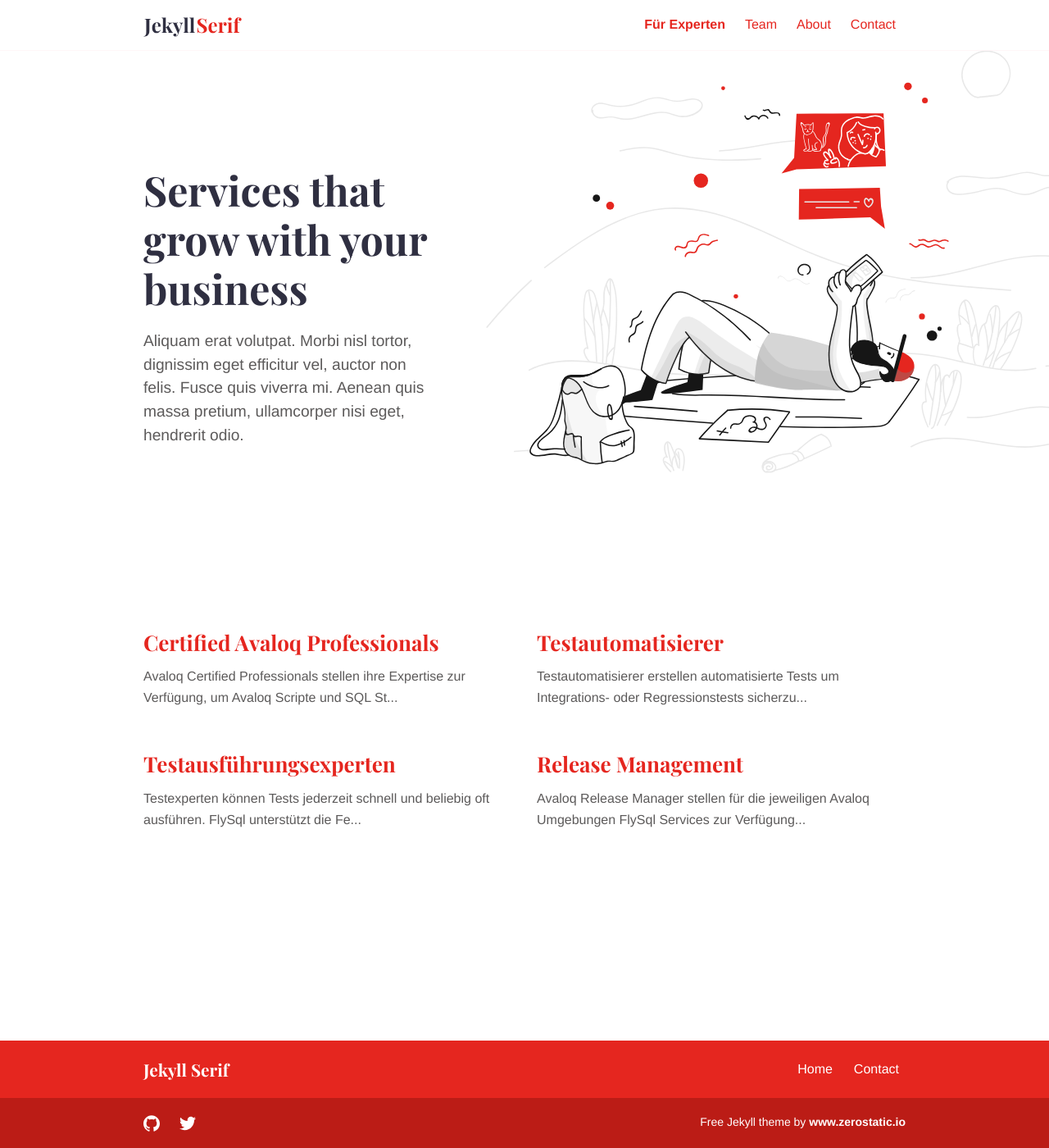
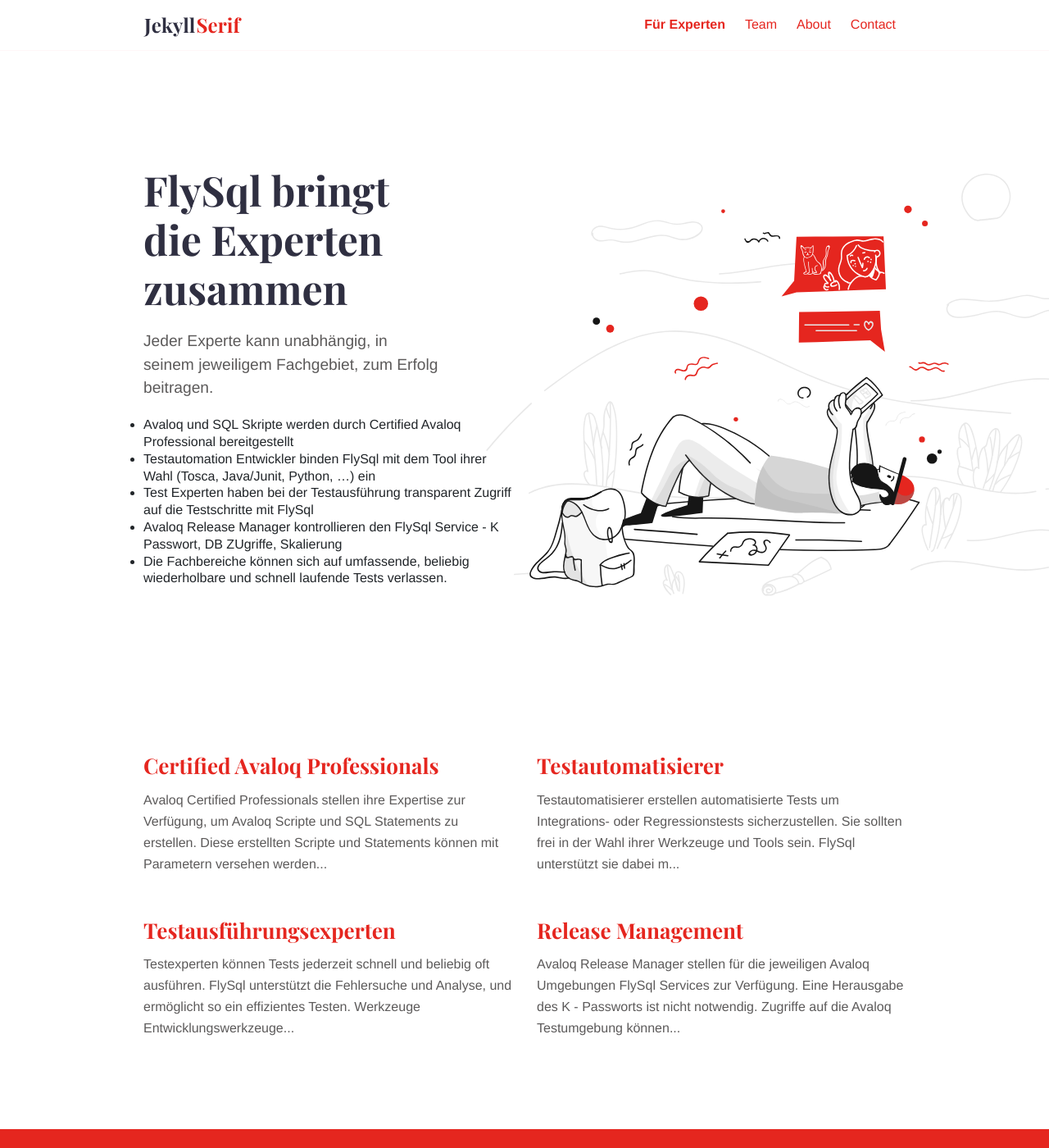
Before and after one commit to flysql/flysql.github.io, a Jekyll site: the page built from services.md, in a window 1280 px wide and 1400 px high. Shown: the whole window at 82% size. Built offline with Jekyll 4.4.1, drawn with Linux system fonts in a browser that asks for light colours.

Commit message:
change entry text in Für experten

```diff
--- a/_layouts/services.html
+++ b/_layouts/services.html
@@ -28,7 +28,7 @@
           <h2 class="service-title">
             <a href="{{ service.url | relative_url }}">{{ service.title }}</a>
           </h2>
-          <p>{{ service.content | markdownify | strip_html | truncate: 100 }}</p>
+          <p>{{ service.content | markdownify | strip_html | truncate: 200 }}</p>
         </div>
       </div>
     </div>
--- a/services.md
+++ b/services.md
@@ -7,6 +7,12 @@
 intro_image_hide_on_mobile: true
 ---
 
-# Services that grow with your business
+# FlySql bringt die Experten zusammen
 
-Aliquam erat volutpat. Morbi nisl tortor, dignissim eget efficitur vel, auctor non felis. Fusce quis viverra mi. Aenean quis massa pretium, ullamcorper nisi eget, hendrerit odio.
+Jeder Experte kann unabhängig, in seinem jeweiligem Fachgebiet, zum Erfolg beitragen.
+
+- Avaloq und SQL Skripte werden durch Certified Avaloq Professional bereitgestellt
+- Testautomation Entwickler binden FlySql mit dem Tool ihrer Wahl (Tosca, Java/Junit, Python, ...) ein
+- Test Experten haben bei der Testausführung transparent Zugriff auf die Testschritte mit FlySql
+- Avaloq Release Manager kontrollieren den FlySql Service - K Passwort, DB ZUgriffe, Skalierung
+- Die Fachbereiche können sich auf umfassende, beliebig wiederholbare und schnell laufende Tests verlassen.
```
